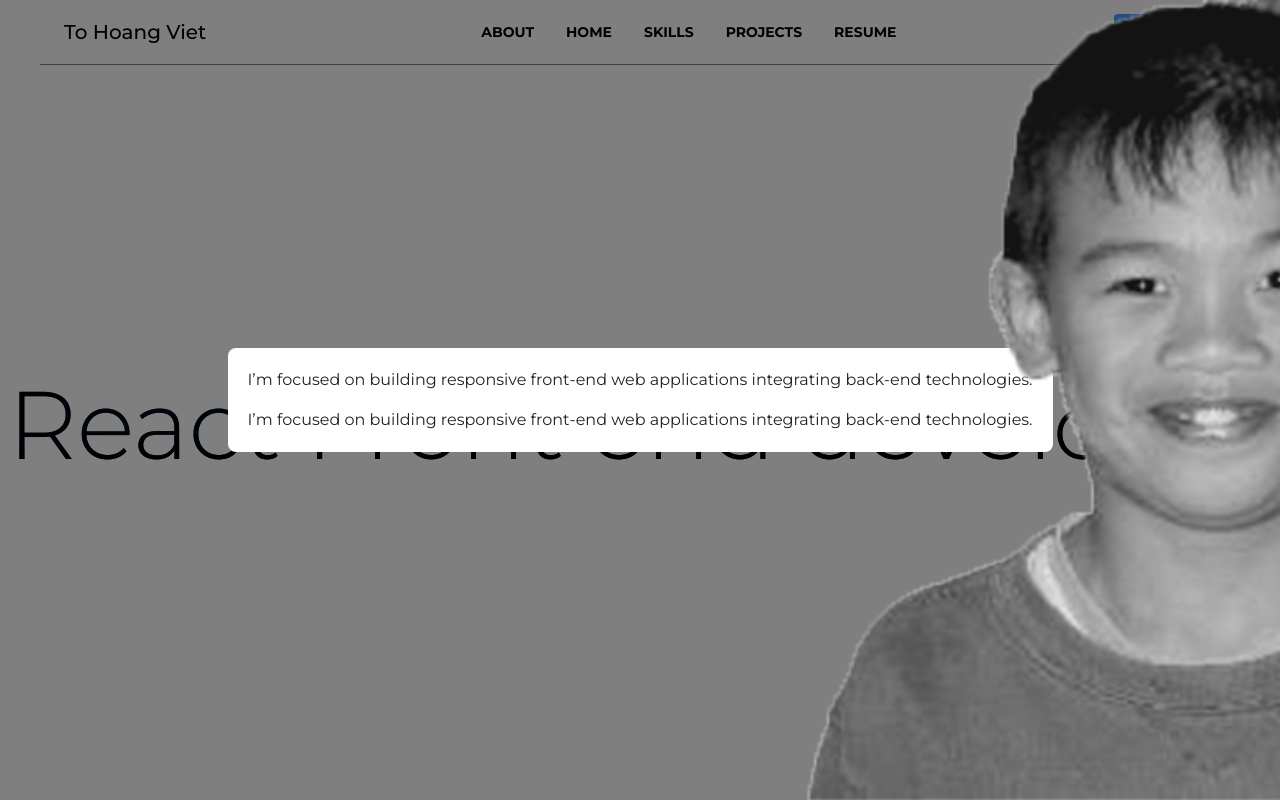
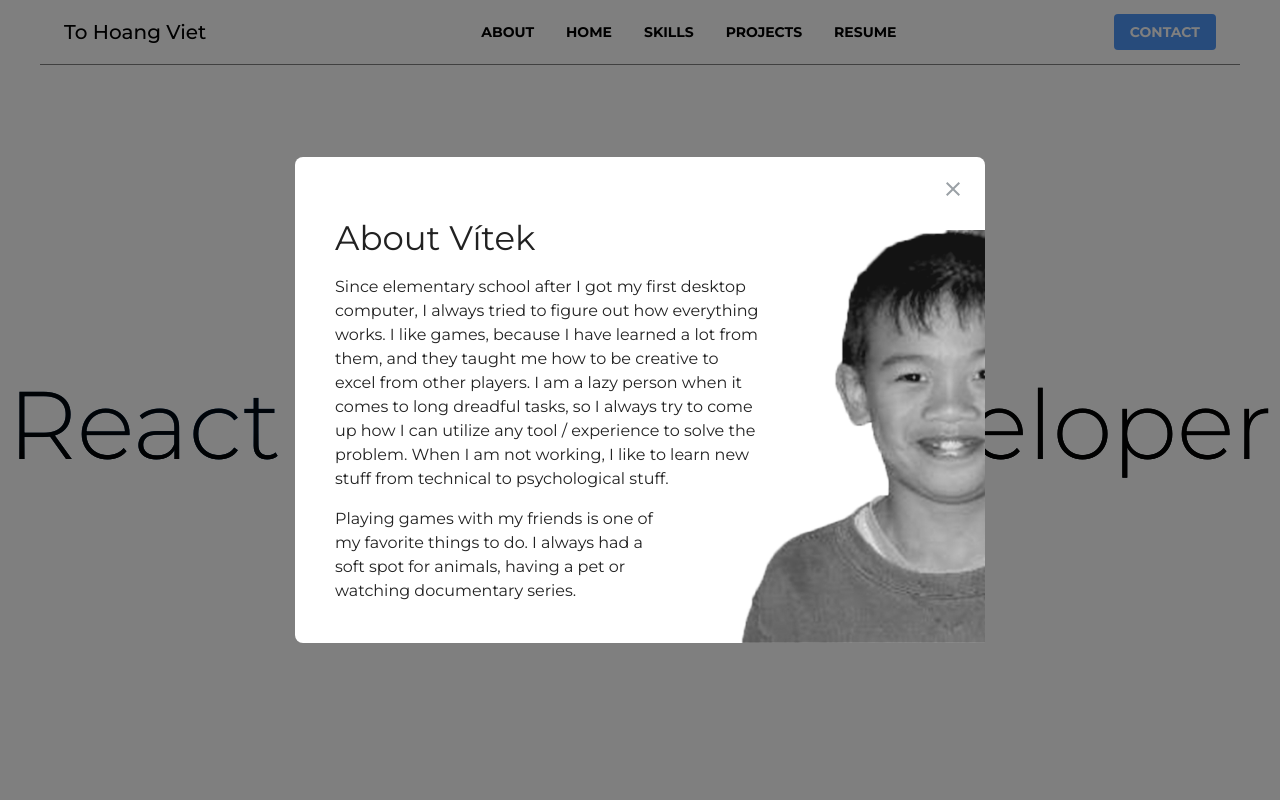
Before and after one commit to toho36/nextjs-portfolio, a Next.js app: page / in a window 1280 px wide. Both pictures are taken after a click on the link "ABOUT". Shown: the top 800 px of the page. Built offline with nearby package versions, Linux system fonts and the light colour scheme.

Commit message:
about me section

```diff
--- a/components/AboutModal.tsx
+++ b/components/AboutModal.tsx
@@ -1,6 +1,6 @@
 import React from 'react';
-import { Box, Modal, Stack } from '@mui/material';
-
+import { Box, IconButton, Modal, Stack, Typography } from '@mui/material';
+import CloseIcon from '@mui/icons-material/Close';
 interface AboutModalProps {
   isOpen: boolean;
   onClose: () => void;
@@ -22,36 +22,84 @@ const AboutModal: React.FC<AboutModalProps> = ({ isOpen, onClose }) => {
       <div
         className="modal"
         style={{
+          display: 'flex',
+          position: 'relative',
           backgroundColor: 'white',
           borderRadius: '8px',
-          padding: '20px',
+          padding: '60px 3px 40px 40px',
         }}
       >
         <Box
           sx={{
             position: 'absolute',
-            top: 0,
+            left: 'auto',
+            // top: 0,
             right: 0,
             bottom: 0,
-            height: '100%',
+            height: '85%',
           }}
         >
           <img
             src="/images/prof1.png"
             alt="Logo"
-            style={{ height: '100%', objectFit: 'cover' }}
+            style={{
+              height: '100%',
+              objectFit: 'cover',
+              objectPosition: '0% 50%',
+            }}
           />
         </Box>
-        <Stack spacing={2}>
-          <p>
-            I’m focused on building responsive front-end web applications
-            integrating back-end technologies.
-          </p>
-          <p>
-            I’m focused on building responsive front-end web applications
-            integrating back-end technologies.
-          </p>
+        <IconButton
+          sx={{
+            zIndex: 1001,
+            position: 'absolute',
+            left: ' auto',
+            top: '18px',
+            right: '18px',
+            width: '28px',
+            height: '28px',
+            justifyContent: 'center',
+            alignItems: 'center',
+            borderRadius: '5px',
+            backgroundColor: 'transparent',
+            '&:hover': {
+              backgroundColor: '#f0f0f0', // Change the background color on hover if desired
+            },
+          }}
+          onClick={onClose}
+        >
+          <CloseIcon sx={{ color: '#9ba1a6' }} />
+        </IconButton>
+        <Stack spacing={2} sx={{}}>
+          <Typography variant="h4"> About Vítek</Typography>
+          <Typography
+            variant="body1"
+            style={{
+              display: 'inline-block',
+              maxWidth: '427px',
+              marginRight: '220px',
+            }}
+          >
+            Since elementary school after I got my first desktop computer, I
+            always tried to figure out how everything works. I like games,
+            because I have learned a lot from them, and they taught me how to be
+            creative to excel from other players. I am a lazy person when it
+            comes to long dreadful tasks, so I always try to come up how I can
+            utilize any tool / experience to solve the problem. When I am not
+            working, I like to learn new stuff from technical to psychological
+            stuff.
+          </Typography>
+          <Typography
+            variant="body1"
+            style={{ display: 'inline-block', maxWidth: '327px' }}
+          >
+            Playing games with my friends is one of my favorite things to do. I
+            always had a soft spot for animals, having a pet or watching
+            documentary series.
+          </Typography>
         </Stack>
+        {/* <Box sx={{ flex: 1 }} /> */}
+        {/* Add a flex container to push the image to the right */}
       </div>
     </Modal>
   );
```
Also changed, not shown: public/images/prof1.png, public/images/voley.png.
